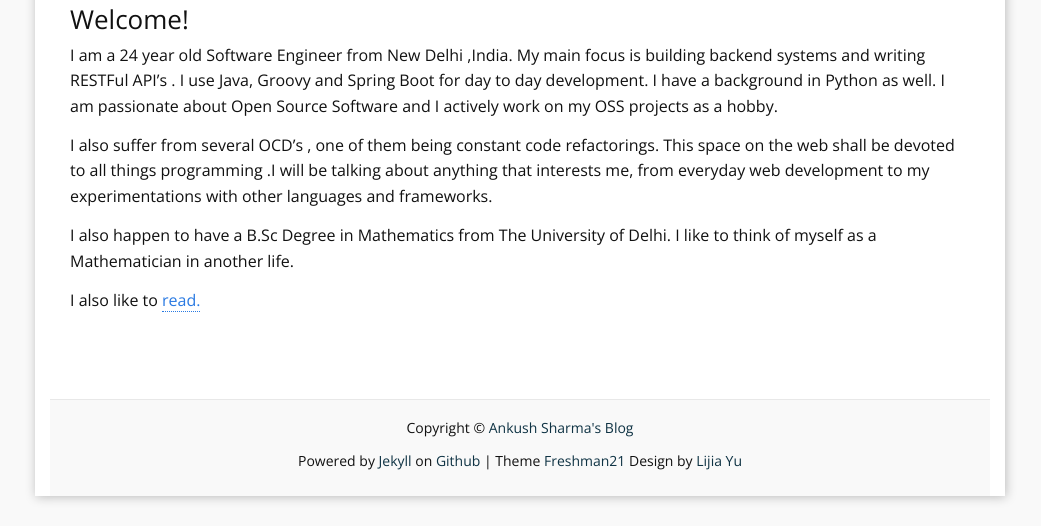
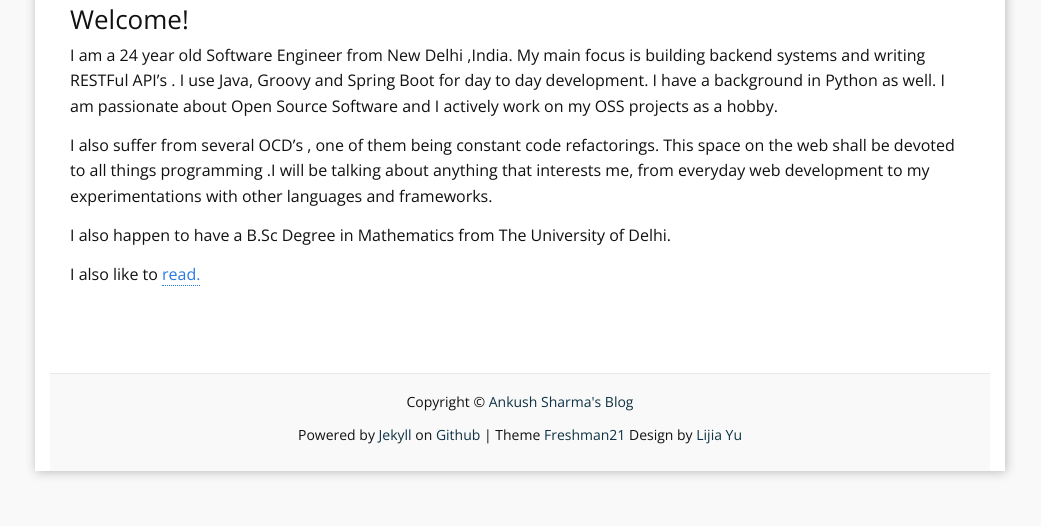
Before and after one commit to Ankush1992/Ankush1992.github.io, a Jekyll site: the page built from b_about.md, in a window 1280 px wide, cut to the strip 530-1056 px from the top of the page. Shown: the whole strip, without its empty margins (120-1161 px from the left). Built offline with Jekyll 4.4.1, drawn with Linux system fonts in a browser that asks for light colours; nearby versions of some CDN libraries; comment, search, counter and statistics services are not loaded; after the commit the page ends 1031 px from its top, so only the background shows below that.

Commit message:
edited about me .

```diff
--- a/b_about.md
+++ b/b_about.md
@@ -12,6 +12,6 @@ I am a 24 year old Software Engineer from New Delhi ,India. My main focus is bui
 
 I also suffer from several OCD’s , one of them being constant code refactorings. This space on the web shall be devoted to all things programming .I will be talking about anything that interests me, from everyday web development to my experimentations with other languages and frameworks.
 
-I also happen to have a B.Sc Degree in Mathematics from The University of Delhi. I like to think of myself as a Mathematician in another life.
+I also happen to have a B.Sc Degree in Mathematics from The University of Delhi.
 
 I also like to [read.](https://www.goodreads.com/ankushsharma)
```
